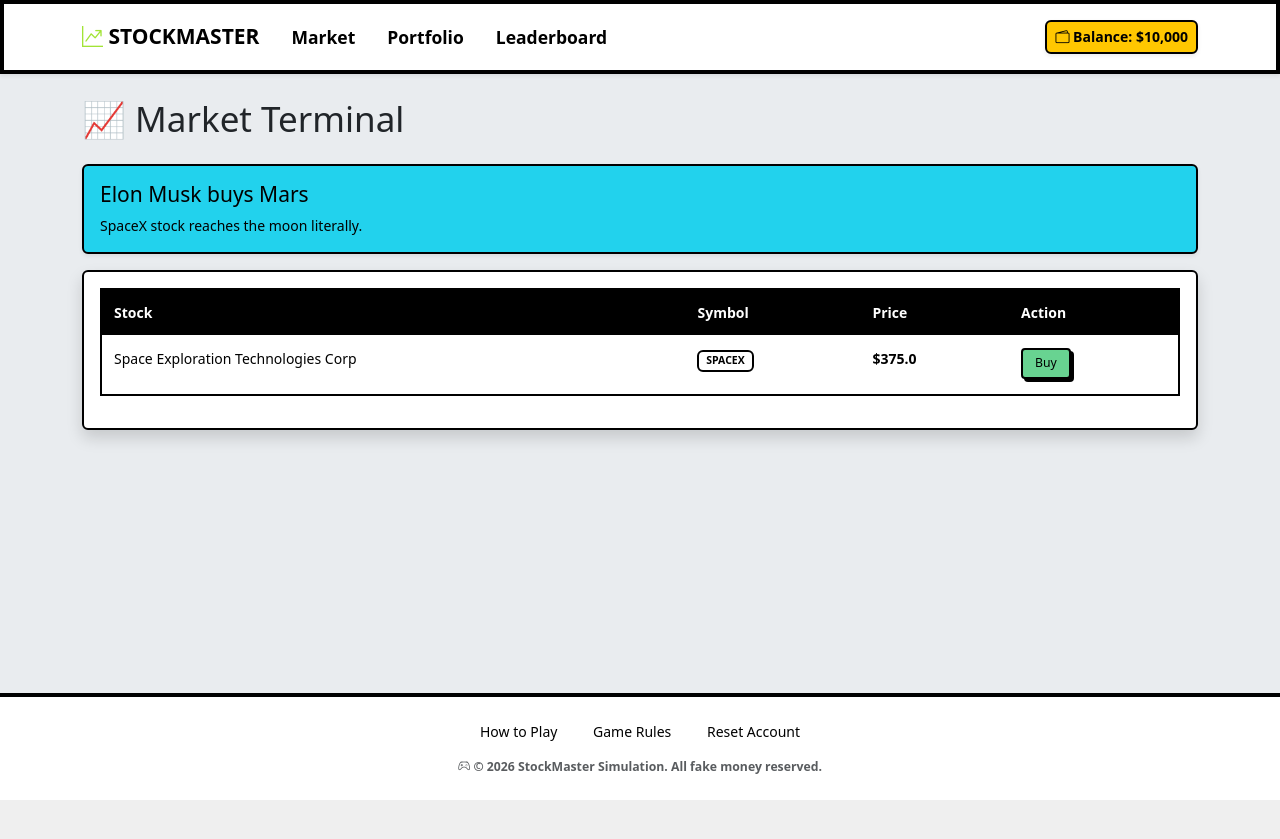
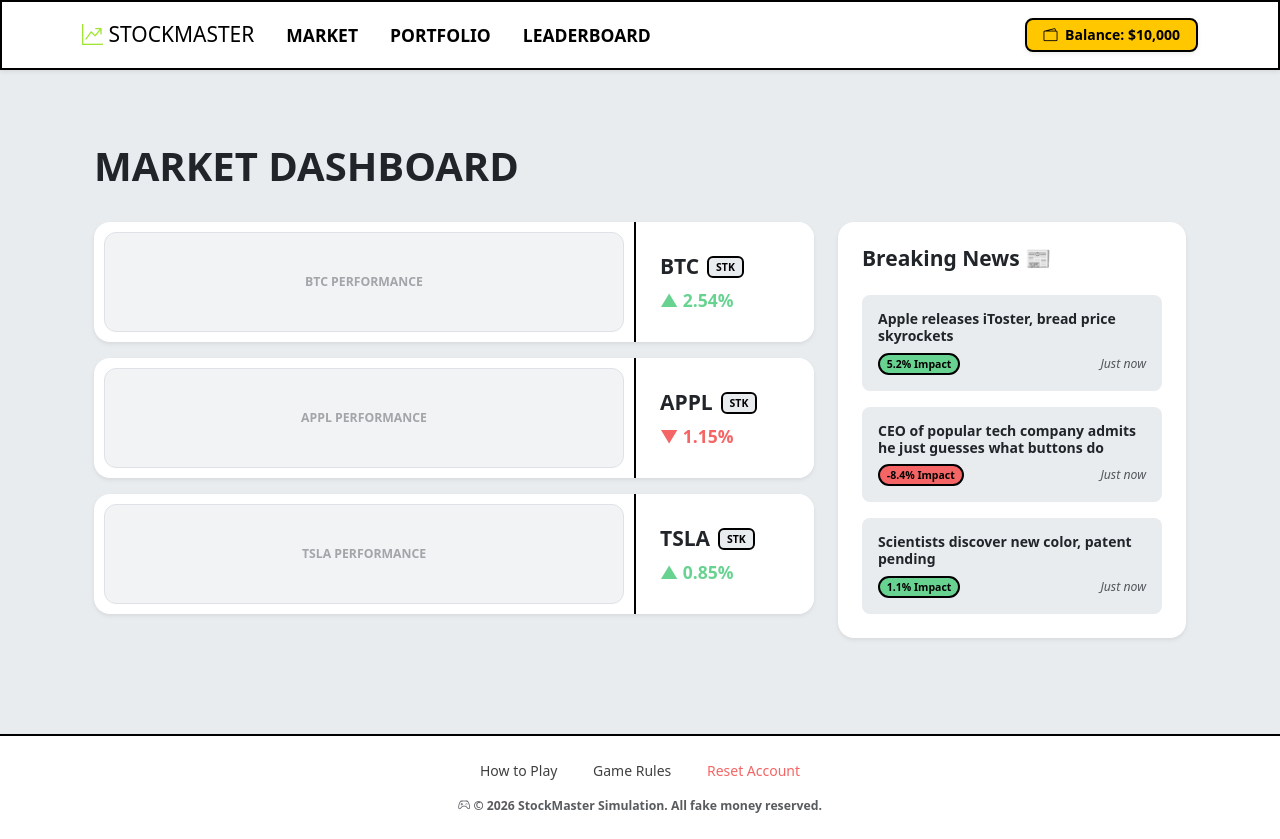
Before and after one commit to Raitis-C/web_stock_game, a Flask app: page / in a window 1280 px wide. Before the commit the page ends 800 px from the top, so only its background shows below. Run offline with Flask 3, Linux system fonts and the light colour scheme; data comes from the database, SQL or seed files in the repository; some libraries are stand-ins or nearby versions.

Commit message:
feat: Dashboard (home page) rewrite
also little base.html rewrite to apply the same theming

```diff
--- a/app.py
+++ b/app.py
@@ -35,12 +35,24 @@ def index():
     conn.row_factory = sqlite3.Row
 
     # Fetch stock and news data from db
-    stocks = conn.execute("SELECT * FROM stocks").fetchall()
-    news = conn.execute("SELECT * FROM News ORDER BY RANDOM() LIMIT 1").fetchone()
+    # stocks = conn.execute("SELECT * FROM stocks").fetchall()
+    # news = conn.execute("SELECT * FROM News ORDER BY RANDOM() LIMIT 1").fetchone()
+
+    mock_stocks = [
+        {'symbol': 'BTC', 'change': 2.54},
+        {'symbol': 'APPL', 'change': -1.15},
+        {'symbol': 'TSLA', 'change': 0.85}
+    ]
+
+    mock_news = [
+        {'headline': 'Apple releases iToster, bread price skyrockets', 'impact': 5.2},
+        {'headline': 'CEO of popular tech company admits he just guesses what buttons do', 'impact': -8.4},
+        {'headline': 'Scientists discover new color, patent pending', 'impact': 1.1}
+    ]
 
     # Close db
     conn.close()
-    return render_template('index.html', stocks=stocks, news=news)
+    return render_template('dashboard.html', stocks=mock_stocks, news=mock_news)
 
 if __name__ == "__main__":
     init_db()
--- a/templates/base.html
+++ b/templates/base.html
@@ -3,47 +3,35 @@
 <head>
     <meta charset="UTF-8">
     <meta name="viewport" content="width=device-width, initial-scale=1.0">
-    <title>{% block title %}Dumpster Fire Trades{% endblock %}</title>
-    <!-- Potential names:
-            Dumpster Fire Trades
-            or
-            The Ego Index -->
+    <title>{% block title %}StockMaster{% endblock %}</title>
 
     <link rel="stylesheet" href="{{ url_for('static', filename='bootstrap.min.css') }}">
-
     <link rel="stylesheet" href="https://cdn.jsdelivr.net/npm/bootstrap-icons@1.11.3/font/bootstrap-icons.min.css">
-
     <link rel="stylesheet" href="{{ url_for('static', filename='style.css') }}">
 </head>
 
 <body class="d-flex flex-column min-vh-100 bg-light">
 
-    <nav class="navbar navbar-expand-lg bg-white border-bottom border-4 border-dark shadow-sm sticky-top mb-4">
+    <nav class="navbar navbar-expand-lg bg-white shadow-sm sticky-top mb-4">
         <div class="container">
-            <a class="navbar-brand fw-bold text-uppercase fs-4" href="/">
-                <i class="bi bi-graph-up-arrow text-primary"></i> StockMaster
+            <a class="navbar-brand fw-black text-uppercase fs-4" href="/">
+                <i class="bi bi-graph-up-arrow text-primary"></i> STOCKMASTER
             </a>
 
-            <button class="navbar-toggler border-2 border-dark" type="button" data-bs-toggle="collapse" data-bs-target="#navbarNav">
+            <button class="navbar-toggler border-0" type="button" data-bs-toggle="collapse" data-bs-target="#navbarNav">
                 <span class="navbar-toggler-icon"></span>
             </button>
 
             <div class="collapse navbar-collapse" id="navbarNav">
-                <ul class="navbar-nav me-auto fw-bold">
-                    <li class="nav-item">
-                        <a class="nav-link text-dark" href="/">Market</a>
-                    </li>
-                    <li class="nav-item">
-                        <a class="nav-link text-dark" href="#">Portfolio</a>
-                    </li>
-                    <li class="nav-item">
-                        <a class="nav-link text-dark" href="#">Leaderboard</a>
-                    </li>
+                <ul class="navbar-nav me-auto fw-bold text-uppercase">
+                    <li class="nav-item"><a class="nav-link" href="/">Market</a></li>
+                    <li class="nav-item"><a class="nav-link" href="#">Portfolio</a></li>
+                    <li class="nav-item"><a class="nav-link" href="#">Leaderboard</a></li>
                 </ul>
 
                 <div class="d-flex align-items-center">
-                    <span class="badge bg-warning text-dark border border-2 border-dark fs-6 p-2 shadow-sm">
-                        <i class="bi bi-wallet2"></i> Balance: $10,000
+                    <span class="badge bg-warning text-dark fs-6 p-2 px-3 rounded-3 shadow-sm">
+                        <i class="bi bi-wallet2 me-1"></i> Balance: $10,000
                     </span>
                 </div>
             </div>
@@ -51,20 +39,17 @@
     </nav>
 
     <main class="container flex-grow-1">
-
         {% block messages %}{% endblock %}
-
         {% block content %}{% endblock %}
-
     </main>
 
-    <footer class="bg-white border-top border-4 border-dark mt-5 py-4">
+    <footer class="bg-white shadow-sm mt-5 py-4 border-top">
         <div class="container text-center">
             <div class="row fw-bold mb-3">
                 <div class="col">
-                    <a href="#" class="text-dark text-decoration-none mx-3 hover-primary">How to Play</a>
-                    <a href="#" class="text-dark text-decoration-none mx-3 hover-primary">Game Rules</a>
-                    <a href="#" class="text-dark text-decoration-none mx-3 hover-primary">Reset Account</a>
+                    <a href="#" class="text-dark text-decoration-none mx-3 opacity-75">How to Play</a>
+                    <a href="#" class="text-dark text-decoration-none mx-3 opacity-75">Game Rules</a>
+                    <a href="#" class="text-danger text-decoration-none mx-3">Reset Account</a>
                 </div>
             </div>
 
--- /dev/null
+++ b/templates/dashboard.html
@@ -0,0 +1,84 @@
+{% extends "base.html" %}
+
+{% block content %}
+<style>
+    /* Defining a specific flat color for the chart area to ensure it doesn't blend */
+    .chart-container-flat {
+        background-color: #f1f3f5; /* A soft, flat gray */
+        border: 1px solid #dee2e6; /* Very thin, subtle definition */
+        border-radius: 12px;
+        display: flex;
+        align-items: center;
+        justify-content: center;
+        flex-grow: 1;
+        margin: 10px;
+    }
+
+    .stock-card-custom {
+        transition: transform 0.2s;
+    }
+
+    .stock-card-custom:hover {
+        transform: translateY(-2px);
+    }
+</style>
+
+<div class="container py-5">
+    <div class="row mb-4 align-items-end">
+        <div class="col">
+            <h1 class="display-6 fw-bold text-uppercase">Market Dashboard</h1>
+        </div>
+    </div>
+
+    <div class="row g-4">
+        <div class="col-lg-8">
+            <div class="d-flex flex-column gap-3">
+                {% for stock in stocks %}
+                <div class="card stock-card-custom shadow-sm border-0 rounded-4 overflow-hidden">
+                    <div class="card-body d-flex p-0" style="min-height: 120px;">
+
+                        <div class="chart-container-flat">
+                             <span class="text-muted small fw-bold opacity-50">
+                                {{ stock.symbol }} PERFORMANCE
+                             </span>
+                        </div>
+
+                        <div class="d-flex flex-column justify-content-center p-4 bg-white border-start" style="min-width: 180px;">
+                            <div class="d-flex align-items-center gap-2 mb-1">
+                                <span class="fw-bold fs-4">{{ stock.symbol }}</span>
+                                <span class="badge bg-light text-dark border small">STK</span>
+                            </div>
+                            <div class="fs-5 fw-bold {% if stock.change > 0 %}text-success{% else %}text-danger{% endif %}">
+                                {% if stock.change > 0 %}▲{% else %}▼{% endif %} {{ stock.change|abs }}%
+                            </div>
+                        </div>
+
+                    </div>
+                </div>
+                {% endfor %}
+            </div>
+        </div>
+
+        <div class="col-lg-4">
+            <div class="card shadow-sm border-0 rounded-4 bg-white">
+                <div class="card-body p-4">
+                    <h4 class="fw-bold mb-4">Breaking News 📰</h4>
+                    <div class="d-flex flex-column gap-3">
+                        {% for item in news %}
+                        <div class="p-3 rounded-3 border-0 bg-light">
+                            <h6 class="fw-bold mb-2">{{ item.headline }}</h6>
+                            <div class="d-flex justify-content-between align-items-center">
+                                <span class="badge {% if item.impact > 0 %}bg-success{% else %}bg-danger{% endif %} rounded-pill">
+                                    {{ item.impact }}% Impact
+                                </span>
+                                <small class="text-muted fst-italic">Just now</small>
+                            </div>
+                        </div>
+                        {% endfor %}
+                    </div>
+                </div>
+            </div>
+        </div>
+    </div>
+</div>
+{% endblock %}
--- a/templates/index.html
+++ /dev/null
@@ -1,37 +0,0 @@
-{% extends 'base.html' %}
-
-{% block content %}
-    <h1 class="mb-4">📈 Market Terminal</h1>
-
-    {% if news %}
-    <div class="alert alert-info shadow-sm" role="alert">
-        <h4 class="alert-heading">{{ news['headline'] }}</h4>
-        <p class="mb-0">{{ news['story'] }}</p>
-    </div>
-    {% endif %}
-
-    <div class="card shadow">
-        <div class="card-body">
-            <table class="table table-hover">
-                <thead class="table-dark">
-                    <tr>
-                        <th>Stock</th>
-                        <th>Symbol</th>
-                        <th>Price</th>
-                        <th>Action</th>
-                    </tr>
-                </thead>
-                <tbody>
-                    {% for stock in stocks %}
-                    <tr>
-                        <td>{{ stock['name'] }}</td>
-                        <td><span class="badge bg-secondary">{{ stock['symbol'] }}</span></td>
-                        <td class="fw-bold">${{ stock['current_price'] }}</td>
-                        <td><button class="btn btn-sm btn-success">Buy</button></td>
-                    </tr>
-                    {% endfor %}
-                </tbody>
-            </table>
-        </div>
-    </div>
-{% endblock %}
```
